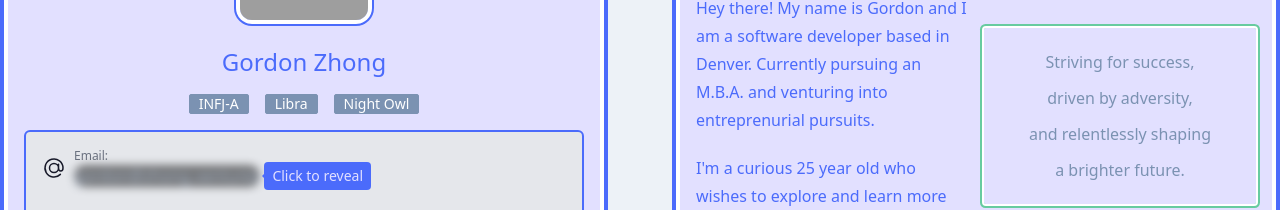
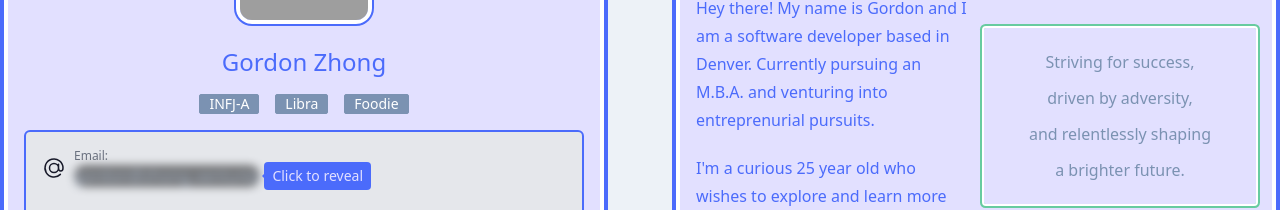
Before and after one commit to gordonpls/portfolio, a React (Create React App) app: page / in a window 1280 px wide. Shown: the part 232-442 px from the top of the page. Built offline with nearby package versions, Linux system fonts and the light colour scheme; grey boxes are pictures that could not be loaded.

Commit message:
change to badge

```diff
--- a/src/App.js
+++ b/src/App.js
@@ -9,7 +9,6 @@ function App() {
         <Main />
       </div>
       <div className="self-center">
-        {/* <progress className="progress w-96"></progress> */}
       </div>
     </div>
   );
--- a/src/components/ProfileCard.js
+++ b/src/components/ProfileCard.js
@@ -21,7 +21,7 @@ const ProfileCard = () => {
                     <div className="flex flex-row justify-center gap-4 py-4">
                         <div className="badge badge-secondary text-white">INFJ-A</div>
                         <div className="badge badge-secondary text-white">Libra</div>
-                        <div className="badge badge-secondary text-white">Night Owl</div>
+                        <div className="badge badge-secondary text-white">Foodie</div>
                     </div>
                     <ProfileInfo emailAddress="gordon@zhong.ventures" />
                 </div>
```
